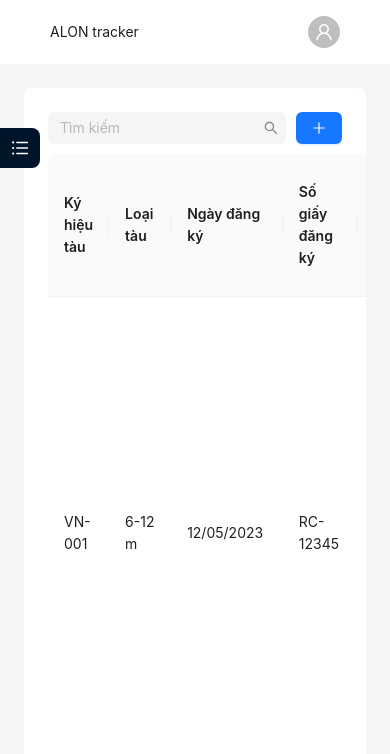
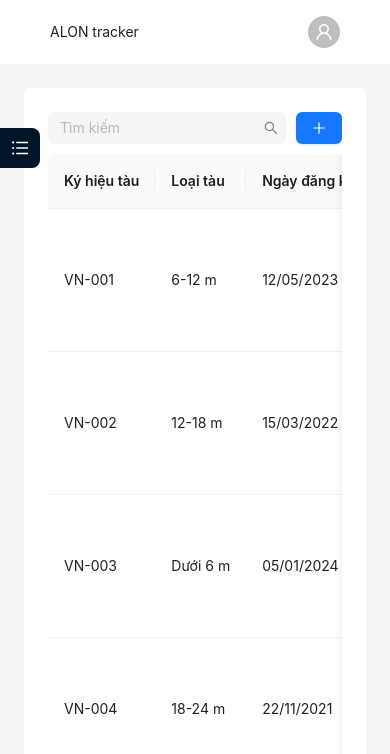
Before and after one commit to archuser-q/dashboard, a React app: page /regCert/reg/local in a window 390 px wide. Shown: the top 754 px of the page. Built offline with nearby package versions, Linux system fonts and the light colour scheme; the HTML template or start-up script is replaced by a standard one.

Commit message:
responsive

```diff
--- a/src/routes/regCert/cert/local.tsx
+++ b/src/routes/regCert/cert/local.tsx
@@ -75,6 +75,7 @@ function RouteComponent() {
           pageSize: 5,
           defaultCurrent: 1
         }}
+        scroll={{ x: 'max-content' }}
       />
       <CustomDrawer
         visible={drawerVisible}
--- a/src/routes/regCert/reg/international.tsx
+++ b/src/routes/regCert/reg/international.tsx
@@ -72,6 +72,7 @@ function RouteComponent() {
       <Table
         columns={tableColumns}
         dataSource={data}
+        scroll={{ x: 'max-content' }}
         pagination={{
           pageSize: 5,
           defaultCurrent: 1
--- a/src/routes/regCert/reg/local.tsx
+++ b/src/routes/regCert/reg/local.tsx
@@ -77,6 +77,7 @@ function RouteComponent() {
           pageSize: 5,
           defaultCurrent: 1
         }}
+        scroll={{ x: 'max-content' }}
       />
       <CustomDrawer
         visible={drawerVisible}
```
